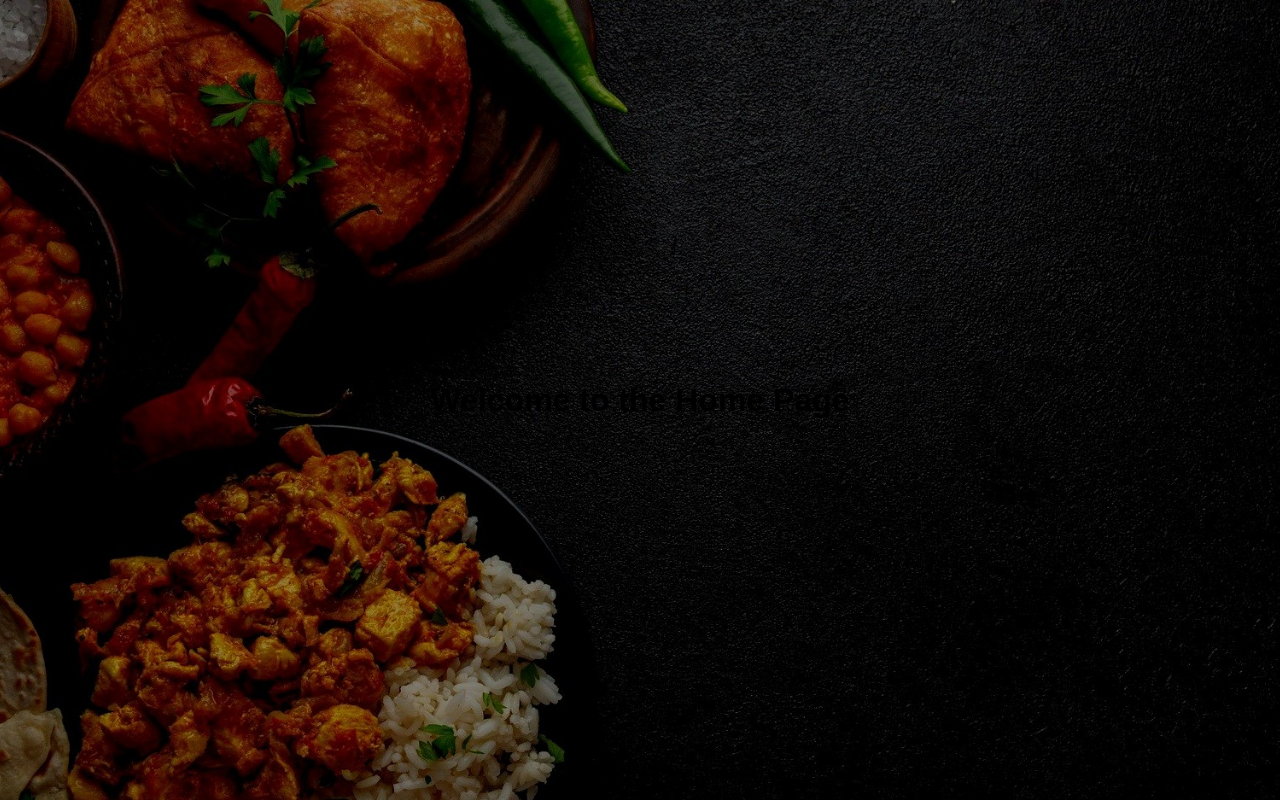
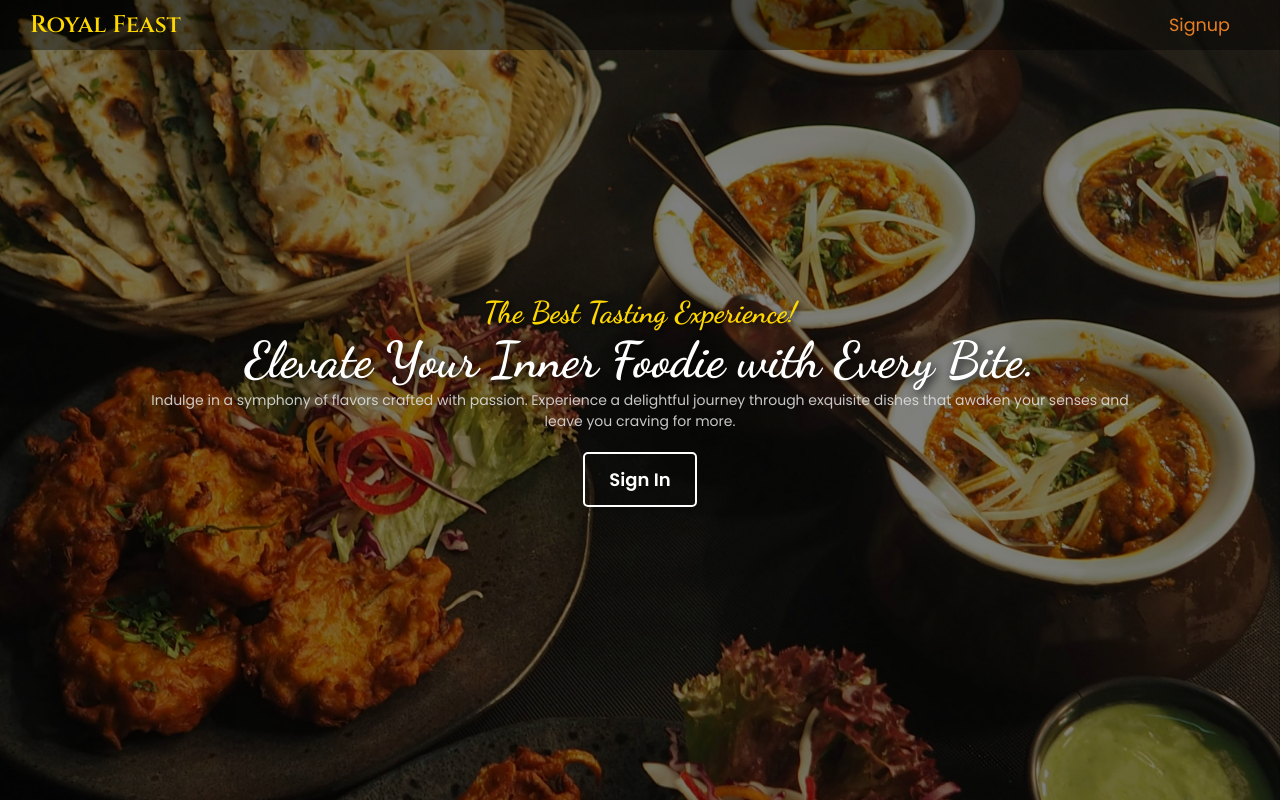
Before and after one commit to Gousiya213/Restaurant-management-system, a React (Create React App) app in the folder restaurantclient/: page / in a window 1280 px wide. Built offline with nearby package versions, Linux system fonts and the light colour scheme.

Commit message:
Resolved conflict in Home.js

```diff
--- a/restaurantclient/package.json
+++ b/restaurantclient/package.json
@@ -10,7 +10,7 @@
     "react": "^19.0.0",
     "react-dom": "^19.0.0",
     "react-router-dom": "^7.3.0",
-    "react-scripts": "5.0.1",
+    "react-scripts": "^5.0.1",
     "web-vitals": "^2.1.4"
   },
   "scripts": {
--- a/restaurantclient/src/App.js
+++ b/restaurantclient/src/App.js
@@ -1,7 +1,7 @@
 import { BrowserRouter as Router, Routes, Route } from "react-router-dom";
 
 
-import Home from "./pages/home";
+import Home from "./pages/Home";
 import Signup from "./pages/signup";
 import Signin from "./pages/signin";
 import ForgotPassword from "./pages/forgotpass";
--- a/restaurantclient/src/pages/Home.js
+++ b/restaurantclient/src/pages/Home.js
@@ -1,5 +1,28 @@
+import React from "react";
+import { useNavigate } from "react-router-dom";
+import Navbar from "../pages/Navbar"; // Import Navbar
+import "../styles/Home.css"; // Import Home.css for styling
+
 function Home() {
-    return <h1>Welcome to the Home Page</h1>;
-  }
+  const navigate = useNavigate();
+  const handleExploreMenu = () => {
+    navigate("/signin");
+  };
+  return (
+    <div className="home">
+      <Navbar />
+      <div className="home-content">
+      <h2>The Best Tasting Experience!</h2>
+        <h1>Elevate Your Inner Foodie with Every Bite.</h1>
+        <p>
+          Indulge in a symphony of flavors crafted with passion. Experience a
+          delightful journey through exquisite dishes that awaken your senses
+          and leave you craving for more.
+        </p>
+        <button className="explore-btn" onClick={handleExploreMenu}>Sign In</button>
+      </div>
+    </div>
+  );
+}
 
-  export default Home;
+export default Home;
--- /dev/null
+++ b/restaurantclient/src/pages/Navbar.js
@@ -0,0 +1,16 @@
+import React from "react";
+import { Link } from "react-router-dom";
+import "../styles/Navbar.css";
+
+function Navbar() {
+  return (
+    <nav className="navbar">
+      <div className="logo">Royal Feast</div>
+      <ul className="nav-links">
+        <li><Link to="/signup">Signup</Link></li>
+      </ul>
+    </nav>
+  );
+}
+
+export default Navbar;
--- /dev/null
+++ b/restaurantclient/src/styles/Home.css
@@ -0,0 +1,109 @@
+@import url('https://fonts.googleapis.com/css2?family=Dancing+Script:wght@700&family=Poppins:wght@400;600&display=swap');
+
+* {
+    margin: 0;
+    padding: 0;
+    box-sizing: border-box;
+}
+
+html, body {
+    width: 100%;
+    height: 100%;
+    overflow-x: hidden;
+    font-family: 'Poppins', sans-serif;
+}
+
+.home {
+    display: flex;
+    flex-direction: column;
+    align-items: center;
+    justify-content: center;
+    width: 100vw;
+    height: 100vh;
+    background: url("../Home.jpg") no-repeat center center/cover;
+    background-attachment: fixed;
+    position: relative;
+    text-align: center;
+    color: white;
+}
+
+/* Dark Overlay for better text visibility */
+.home::before {
+    content: "";
+    position: absolute;
+    top: 0;
+    left: 0;
+    width: 100%;
+    height: 100%;
+    background: rgba(0, 0, 0, 0.5);
+    z-index: 1;
+}
+
+/* Content Wrapper */
+.home-content {
+    position: relative;
+    z-index: 2;
+    padding: 20px;
+    max-width: 80%;
+}
+
+/* Cursive Heading */
+.home h2 {
+    font-size: 30px;
+    font-family: 'Dancing Script', cursive;
+    color: #FFD700; /* Gold color */
+    text-shadow: 2px 2px 5px rgba(0, 0, 0, 0.7);
+}
+
+/* Main Heading */
+.home h1 {
+    font-size: 50px;
+    font-weight: bold;
+    font-family: 'Dancing Script', cursive;
+    color: white;
+    text-shadow: 3px 3px 10px rgba(0, 0, 0, 0.9);
+}
+
+/* Subtext */
+.home p {
+    font-size: 14px;
+    font-weight: 300;
+    color: #ddd;
+    opacity: 0.9;
+}
+
+/* Responsive adjustments */
+@media (max-width: 768px) {
+    .home h1 {
+        font-size: 40px;
+    }
+
+    .home h2 {
+        font-size: 24px;
+    }
+
+    .home p {
+        font-size: 10px;
+    }
+}
+
+/* Reservation Button */
+.explore-btn {
+    background: transparent;
+    color: white;
+    padding: 12px 24px;
+    border: 2px solid white;
+    cursor: pointer;
+    font-size: 18px;
+    font-weight: bold;
+    margin-top: 20px;
+    border-radius: 5px;
+    transition: background 0.3s ease, transform 0.3s ease, box-shadow 0.3s ease;
+}
+
+.explore-btn:hover {
+    background: white;
+    color: black;
+    transform: scale(1.1);
+    box-shadow: 0 4px 8px rgba(0, 0, 0, 0.3); /* Added shadow on hover for button */
+}
--- /dev/null
+++ b/restaurantclient/src/styles/Navbar.css
@@ -0,0 +1,43 @@
+@import url('https://fonts.googleapis.com/css2?family=Roboto:wght@300;400;500;700&display=swap');
+@import url('https://fonts.googleapis.com/css2?family=Cinzel:wght@600&display=swap');
+body {
+    font-family: 'Roboto', sans-serif;
+}
+
+.navbar {
+    display: flex;
+    justify-content: space-between;
+    align-items: center;
+    background: rgba(0, 0, 0, 0.4);
+
+    padding: 15px 30px;
+    position: fixed;
+    width: 100%;
+    height:50px;
+    top: 0;
+    left: 0;
+    z-index: 100;
+}
+
+.logo {
+    font-size: 24px;
+    font-weight: bold;
+    font-family: 'Cinzel', serif;
+    color: #FFD700;
+    white-space: nowrap;
+
+}
+
+
+.nav-links {
+    list-style: none;
+    display: flex;
+    gap: 20px;
+    margin-right: 20px;
+}
+
+.nav-links li a {
+    color:#E67E22;
+    text-decoration: none;
+    font-size: 1.1rem;
+}
--- a/restaurantclient/src/styles/signup.css
+++ b/restaurantclient/src/styles/signup.css
@@ -52,7 +52,7 @@ body {
 .form-group label {
   display: block;
   font-size: 18px;
-  margin-bottom: 5px;
+
   margin-left: 10px;
 }
 
```
Also changed, not shown: restaurantclient/src/Home.jpg (added), 1 other file (tests, documents, lock files or other folders).
